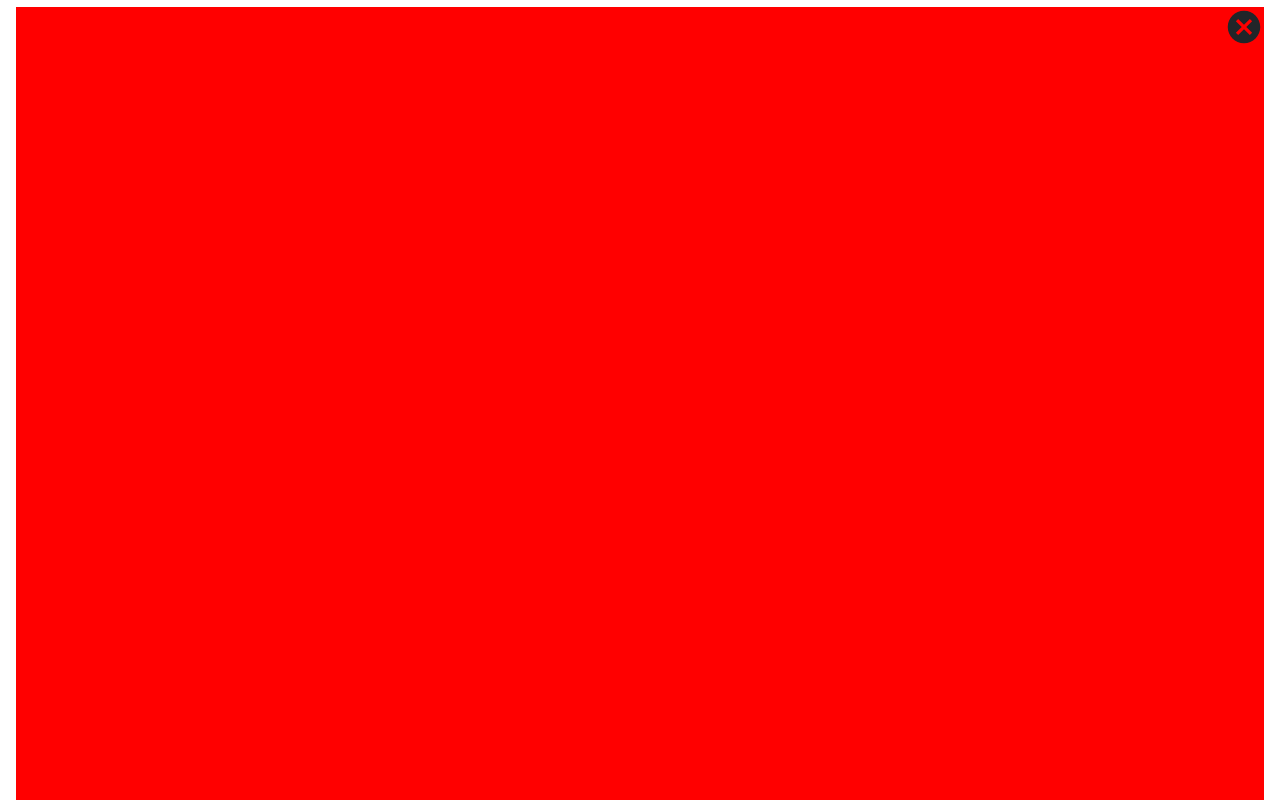
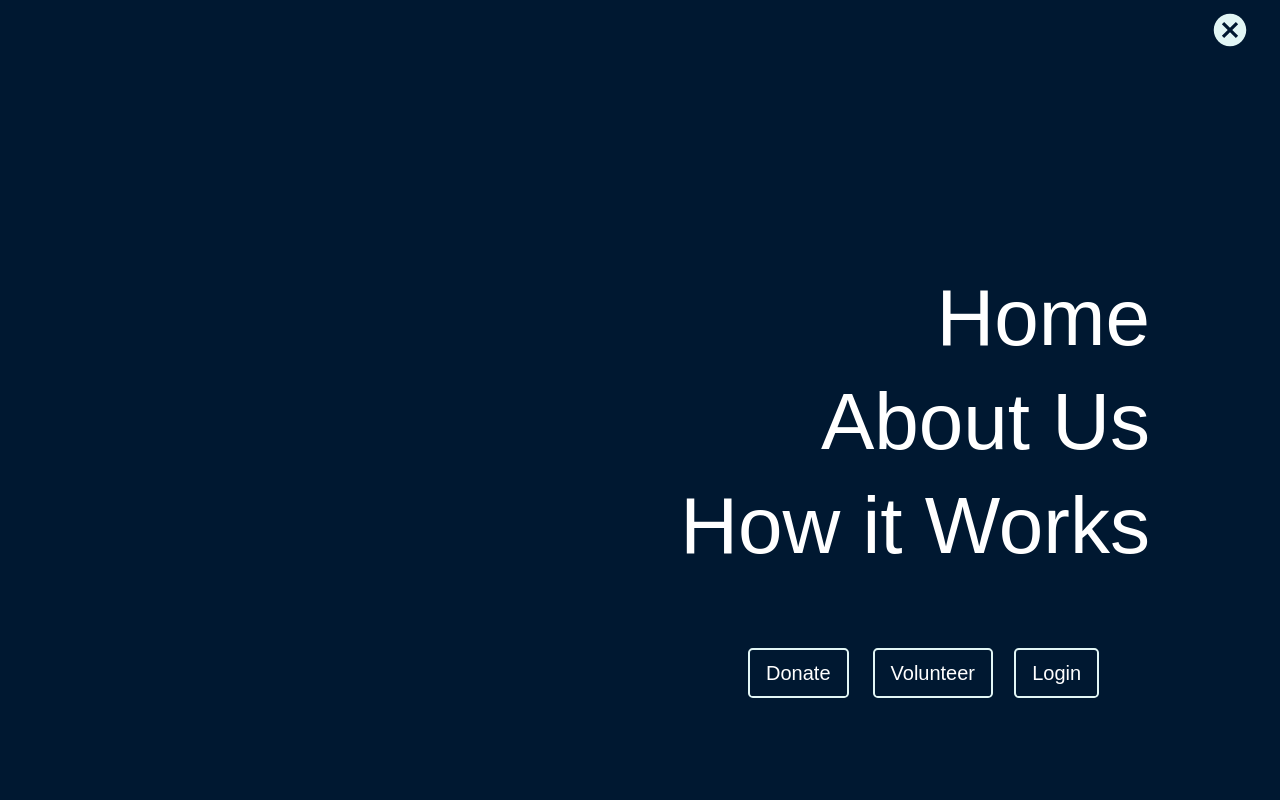
Before and after one commit to tanujdey7/donateindia, a React (Create React App) app: page / in a window 1280 px wide. Both pictures are taken after a click on the icon 1123 px from the left and 34 px from the top of the page. Shown: the top 800 px of the page. Built offline with nearby package versions, Linux system fonts and the light colour scheme.

Commit message:
new navbar added

```diff
--- a/src/Components/HeadFoot/Navbar.css
+++ b/src/Components/HeadFoot/Navbar.css
@@ -10,7 +10,7 @@
   width: 95%;
   height: auto;
   display: flex;
-  margin-top: 0.5%;
+  /* margin-top: 0.5%; */
 }
 
 .logo-div {
@@ -23,42 +23,39 @@
 }
 
 .contact-div {
+  margin-top: 25%;
   padding-top: 1%;
   padding-left: 1%;
+  /* margin-right: 100px; */
   display: flex;
   /* background-color: red; */
-  width: 40%;
+  width: 100%;
 }
 
-.contact-div > button {
-  width: auto;
-  height: 40px;
-  margin-left: 5%;
-}
-
-.contact-div > button:hover {
-  border-bottom: 3px solid #391a99;
-}
-.contact-div > button > h5 {
-  font-weight: medium;
-  margin-left: 0px;
-  color: #391a99;
+.nav-menu-h1{
+  width: 100%;
+  font-size: 5rem;
+  color: #ffffff;
 }
 
 .login-div {
-  padding-top: 1%;
-  width: 30%;
+  /* padding-top: 1%; */
+  margin-right: 70px;
+  margin-top: 5%;
+  float: right;
+  width: 50%;
 }
 
-.donateus-btn {
-  background-color: #391a99;
+.navbar-btns {
+  background:transparent;
   color: #ffffff;
+  border: 2px solid #e2f6f5;
   font-family: "Poppins", sans-serif;
   float: left;
   margin-left: 5%;
 }
 
-.donateus-btn:hover {
+.navbar-btns:hover {
   background-color: #e2f6f5;
   color: #000100;
 }
@@ -68,10 +65,30 @@
   font-family: "Poppins", sans-serif;
 }
 
+.nav-menu-li{
+  text-align: right;
+  list-style: none;
+  text-decoration: none;
+}
+
+.login-div-ul{
+  display: flex;
+}
+
+.login-div-li{
+  margin-left: 5%;
+  list-style: none;
+  text-decoration: none;
+}
+
 .login-btn:hover {
   background-color: #fad81a;
   margin-left: 20px;
   font-family: "Poppins", sans-serif;
+}
+.nav-menu-ul{
+  width: 100%;
+  margin-right: 100px;
 }
 
 /* hamburger menu */
@@ -87,18 +104,28 @@
 
 .ham-menu-div {
   width: 100%;
-  height: 900px;
+  height:960px;
   z-index: 1;
-  margin-top: -100px;
-  /* display: flex; */
-  background-color: red;
+  background-color: #001831;
+  position: absolute; top: 0; right: 0; bottom: 0; left: 0;
+}
+
+.navbar-menu-div{
+  position: relative;
+  margin-top:10px;
+  margin-right:30px;
+  bottom: 0;
+  left: 0;
+  width: 1000px;
+  height: 90%;
+  float: right;
+  /* background-color: green; */
 }
 
 .close-icon {
-  /* position: fixed; */
+  color: #e2f6f5;
   float: right;
   display: inline;
-  /* margin-left: -100px; */
   cursor: pointer;
 }
 @media only screen and (max-width: 600px) {
--- a/src/Components/HeadFoot/Navbar.jsx
+++ b/src/Components/HeadFoot/Navbar.jsx
@@ -13,8 +13,8 @@ const Navbar = () => {
         <div className="logo-div col ">
           <img src={Logo} width="250px" alt="" srcset="" />
         </div>
-        <div className="show-btn-div col">{show==false ? (<GiHamburgerMenu
-          className="hamburger-icon"
+        <div className="show-btn-div col">{show === false ? (<GiHamburgerMenu
+          className="hamburger-icon mt-2"
           onClick={() => setShow(true)}
           size={40}
         />
@@ -24,28 +24,41 @@ const Navbar = () => {
 
       {show ? (
         <div className="ham-menu-div">
-          {/* <div className="contact-div col mt-3">
-              <button className="btn btn-md">
-                <h5 className="">Home</h5>
-              </button>
-              <button className="btn btn-md">
-                <h5 className="">About Us</h5>
-              </button>
-              <button className="btn btn-md">
-                <h5 className="">How it Works</h5>
-              </button>
-            </div> */}
+          <div className="navbar-menu-div">
+            <IoMdCloseCircle
+              className="close-icon"
+              onClick={() => setShow(false)}
+              size={40}
+            />
+            <div className="contact-div">
+              <ul className="nav-menu-ul">
+                <li className="nav-menu-li">
+                  <a href="#"><h1 className="nav-menu-h1">Home</h1></a>
+                </li>
+                <li className="nav-menu-li">
+                  <a href="#"><h1 className="nav-menu-h1">About Us</h1></a>
+                </li>
+                <li className="nav-menu-li">
+                  <a href="#"><h1 className="nav-menu-h1">How it Works</h1></a>
+                </li>
+              </ul>
+            </div>
 
-          {/* <div className="login-div col mt-3">
-              <button className="donateus-btn btn btn-md ">Donate</button>
-              <button className="donateus-btn btn btn-md ">Volunteer</button>
-              <button className="login-btn btn btn-md">Login</button>
-            </div> */}
-          <IoMdCloseCircle
-            className="close-icon"
-            onClick={() => setShow(false)}
-            size={40}
-          />
+            <div className="login-div">
+              <ul className="login-div-ul">
+                <li className="login-div-li">
+                  <button className="btn btn-lg navbar-btns">Donate</button>
+                </li>
+                <li className="login-div-li">
+                  <button className="btn btn-lg navbar-btns">Volunteer</button>
+                </li>
+                <li className="login-div-li">
+                  <button className="btn btn-lg navbar-btns">Login</button>
+                </li>
+              </ul>
+            </div>
+          </div>
+
         </div>
       ) : null}
     </div>
--- a/src/Components/Home.jsx
+++ b/src/Components/Home.jsx
@@ -21,7 +21,7 @@ const Home = () => {
             <div className="img-col-wrapper">
               <div className="hero-sec-img-card card">
                 <div className="hero-img-card-body card-body">
-                  <img src={Donate} className="hero-sec-img" />
+                  <img src={Donate} alt="Donate" className="hero-sec-img" />
                 </div>
               </div>
             </div>
--- a/src/Components/Sections/Donationcount.jsx
+++ b/src/Components/Sections/Donationcount.jsx
@@ -3,7 +3,7 @@ import "./Donationcount.css";
 import Happygirl from "../Images/icons/happygirl.png";
 import { FiCloud } from "react-icons/fi";
 import { FaRupeeSign } from "react-icons/fa";
-import { HiPlusSm } from "react-icons/hi";
+// import { HiPlusSm } from "react-icons/hi";
 
 const Donationcount = () => {
     return (
@@ -33,7 +33,7 @@ const Donationcount = () => {
                     </div>
                     <div className="donation-count-col-three col-3">
                         <div className="donation-count-girl">
-                            <img src={Happygirl} width="370" />
+                            <img src={Happygirl} alt="Happygirl" width="370" />
                         </div>
                     </div>
 
--- a/src/Components/Sections/Mission.jsx
+++ b/src/Components/Sections/Mission.jsx
@@ -40,7 +40,7 @@ function Mission() {
             <div className="mission-box-col col-6">
               <div className="mission-box-one card">
                 <div className="mission-box-img card-body">
-                  <img src={Blooddrop} width="120" />
+                  <img src={Blooddrop} alt="Blooddrop" width="120" />
                 </div>
                 <div className="mission-box-footer card-footer">
                   <h5>Blood Donation</h5>
@@ -51,7 +51,7 @@ function Mission() {
             <div className="mission-box-col col-6">
               <div className="mission-box-two card">
                 <div className="mission-box-img card-body">
-                  <img src={Food} width="120" />
+                  <img src={Food} alt="Food" width="120" />
                 </div>
                 <div className="mission-box-footer card-footer">
                   <h5>Food Donation</h5>
@@ -64,7 +64,7 @@ function Mission() {
             <div className="mission-box-col col-6">
               <div className="mission-box-three card">
                 <div className="mission-box-img card-body">
-                  <img className="svg-color" src={Clothes} width="120" />
+                  <img className="svg-color" src={Clothes} alt="Clothes" width="120" />
                 </div>
                 <div className="mission-box-footer card-footer">
                   <h5>Clothes Donation</h5>
@@ -75,7 +75,7 @@ function Mission() {
             <div className="mission-box-col  col-6">
               <div className="mission-box-four card">
                 <div className="mission-box-img card-body">
-                  <img src={Books} width="110" />
+                  <img src={Books} alt="Books" width="110" />
                 </div>
                 <div className="mission-box-footer card-footer">
                   <h5>Books Donation</h5>
--- a/src/Components/Sections/Newsletter.jsx
+++ b/src/Components/Sections/Newsletter.jsx
@@ -8,7 +8,7 @@ const Newsletter = () => {
             <div className="subscribe-row row">
                 <div className="col-6">
                     <div className="subscribe-img-div">
-                        <img src={Man} width="370" />
+                        <img src={Man} alt="Man" width="370" />
                     </div>
                 </div>
                 <div className="col-6">
```
Also changed, not shown: src/Components/Sections/Fundraise.jsx (+8 -8 lines), src/Components/Sections/Volunteers.jsx (+4 -4 lines).
